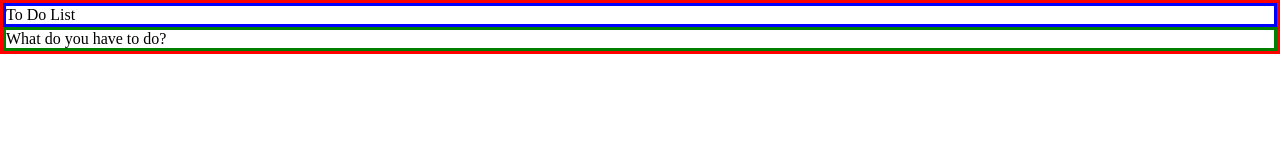
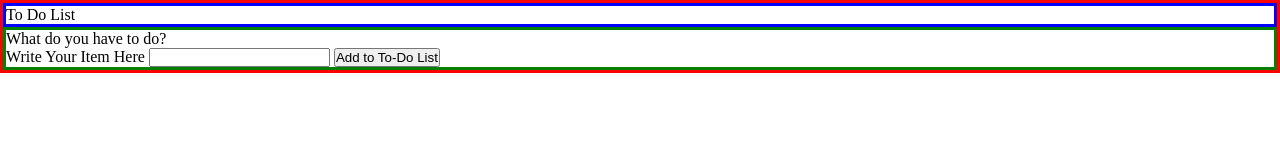
Before and after one commit to awirt/to-do-list, a plain HTML site: page index.html in a window 1280 px wide. Drawn offline with nearby package versions, Linux system fonts and the light colour scheme.

Commit message:
Add form, user input text, and submit button

```diff
--- a/index.html
+++ b/index.html
@@ -17,7 +17,11 @@
 
       <!--Main Body-->
       <section class="main-body">
-        What do you have to do?
+        <p>What do you have to do?</p>
+        <form class="form">
+          Write Your Item Here <input type="text" name="to-do-item">
+          <input type="submit" value="Add to To-Do List">
+        </form>
         <!--Append Container-->
         <article class="append-container">
           <!--Intentionally Left Blank to fill with append text-->
```
